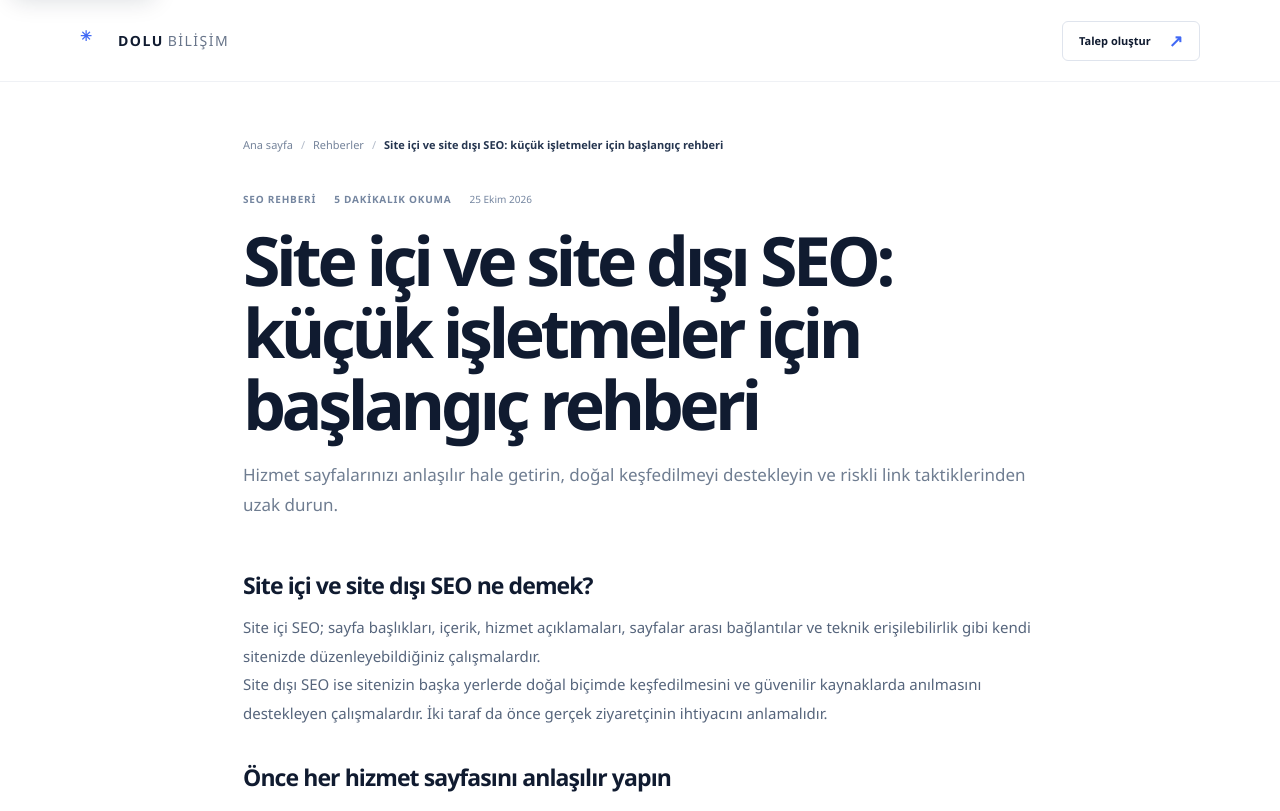
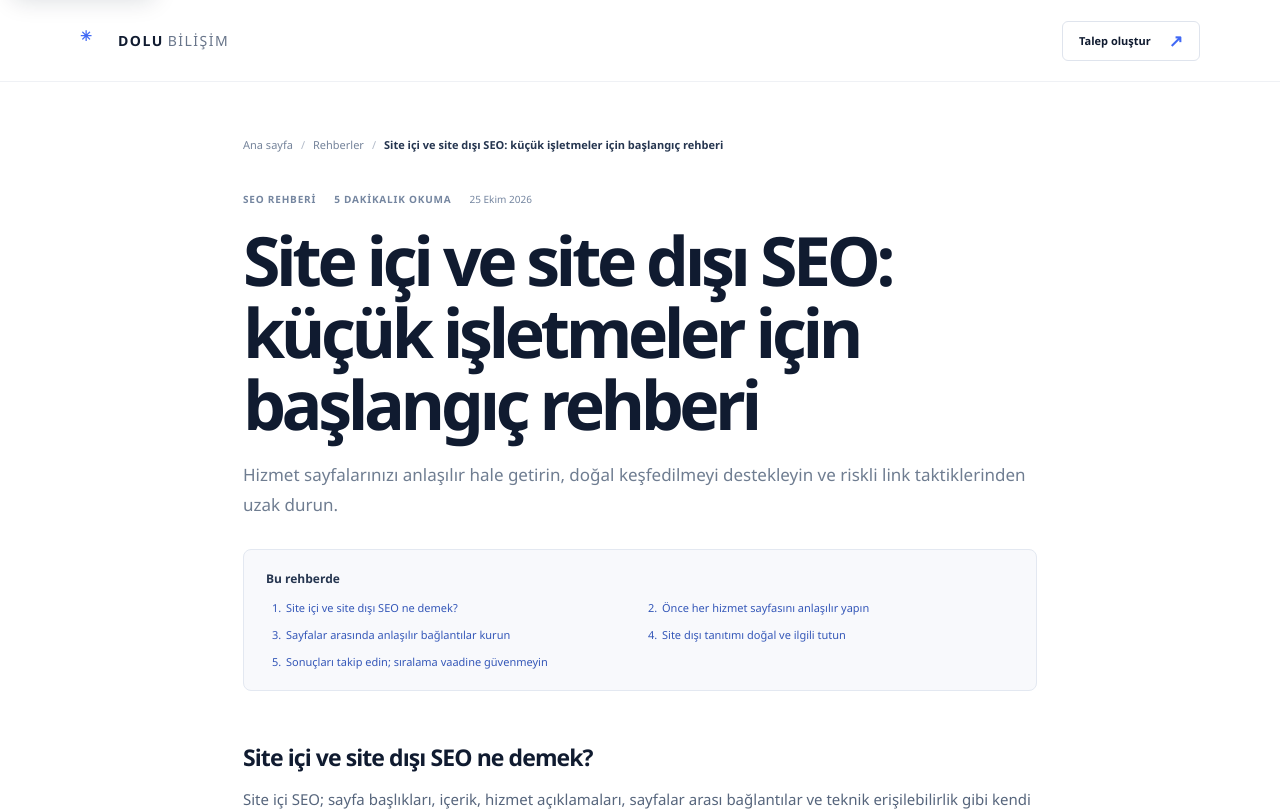
Before and after one commit to darkpassenger00/Dolubilisim, a Next.js app: page /rehber/site-ici-site-disi-seo in a window 1280 px wide. Shown: the top 811 px of the page. Built offline with nearby package versions, Linux system fonts and the light colour scheme.

Commit message:
Add accessible guide table of contents

```diff
--- a/app/rehber/[slug]/page.tsx
+++ b/app/rehber/[slug]/page.tsx
@@ -1,6 +1,7 @@
 import type { Metadata } from "next";
 import { notFound } from "next/navigation";
 import { seoGuides } from "../../../lib/seo-guides.mjs";
+import { guideSectionId } from "../../../lib/guide-sections.mjs";
 import { articleStructuredData, breadcrumbStructuredData, serializeJsonLd } from "../../../lib/structured-data.mjs";
 import SupportLinks from "../../support-links";
 
@@ -89,9 +90,19 @@ export default async function GuidePage({ params }: GuidePageProps) {
         </div>
         <h1>{guide.title}</h1>
         <p className="guide-article-lede">{guide.description}</p>
+        {guide.sections.length >= 3 && (
+          <nav className="guide-toc" aria-label="Bu rehberde">
+            <strong>Bu rehberde</strong>
+            <ol>
+              {guide.sections.map((section) => (
+                <li key={section.heading}><a href={`#${guideSectionId(section.heading)}`}>{section.heading}</a></li>
+              ))}
+            </ol>
+          </nav>
+        )}
         <div className="guide-article-body">
           {guide.sections.map((section) => (
-            <section key={section.heading}>
+            <section key={section.heading} id={guideSectionId(section.heading)}>
               <h2>{section.heading}</h2>
               {section.paragraphs.map((paragraph) => <p key={paragraph}>{paragraph}</p>)}
             </section>
--- /dev/null
+++ b/lib/guide-sections.mjs
@@ -0,0 +1,10 @@
+export function guideSectionId(heading) {
+  return heading
+    .trim()
+    .toLocaleLowerCase("tr-TR")
+    .replace(/ı/g, "i")
+    .normalize("NFD")
+    .replace(/\p{Diacritic}/gu, "")
+    .replace(/[^a-z0-9]+/g, "-")
+    .replace(/^-|-$/g, "");
+}
```
Also changed, not shown: app/globals.css, 1 other file (tests, documents, lock files or other folders).
